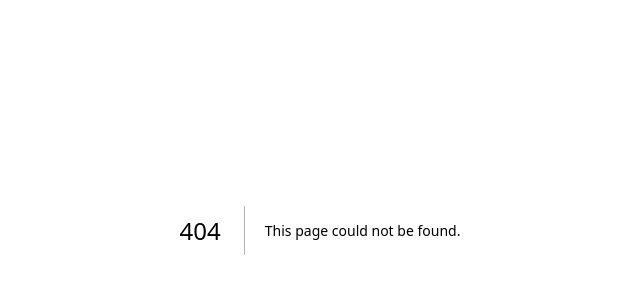
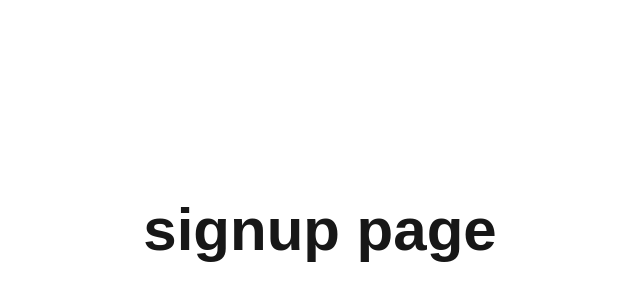
Before and after one commit to Debanjan110d/auth-nextjs, a Next.js app: page /signup in a window 1280 px wide. Before the commit this address had no page. Shown: the part 170-470 px from the top of the page, without its empty margins (320-960 px from the left). Built offline with nearby package versions, Linux system fonts and the light colour scheme.

Commit message:
feat: add login and signup API routes and signup page component

```diff
--- /dev/null
+++ b/src/app/signup/page.tsx
@@ -0,0 +1,7 @@
+export default function Signuppage() {
+    return (
+        <div className="min-h-screen flex items-center justify-center">
+            <h1 className="text-6xl font-bold text-center">signup page</h1>
+        </div>
+    );
+}
```
Also changed, not shown: src/app/api/users/login/route.ts (added), src/app/api/users/signup/route.ts (added).
